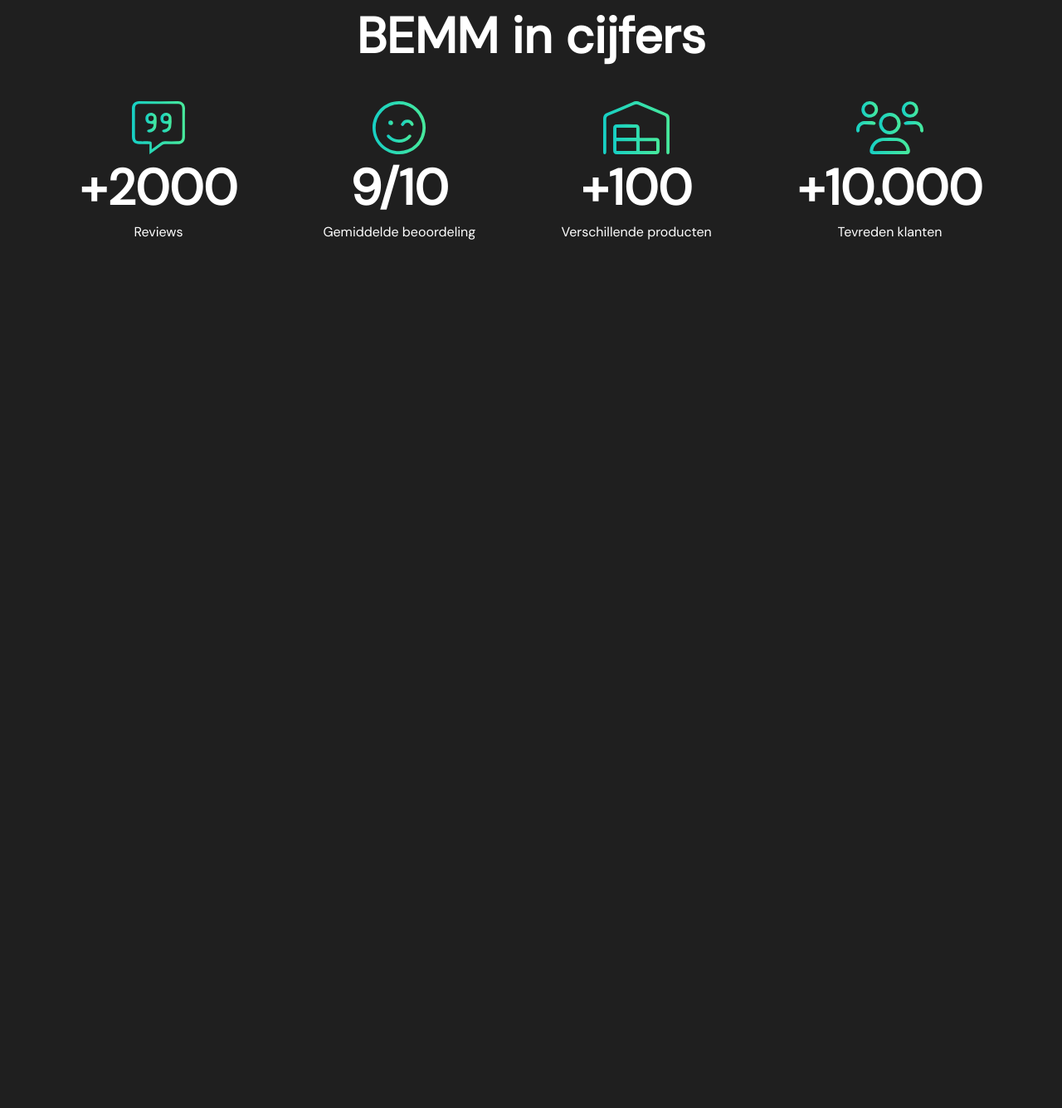
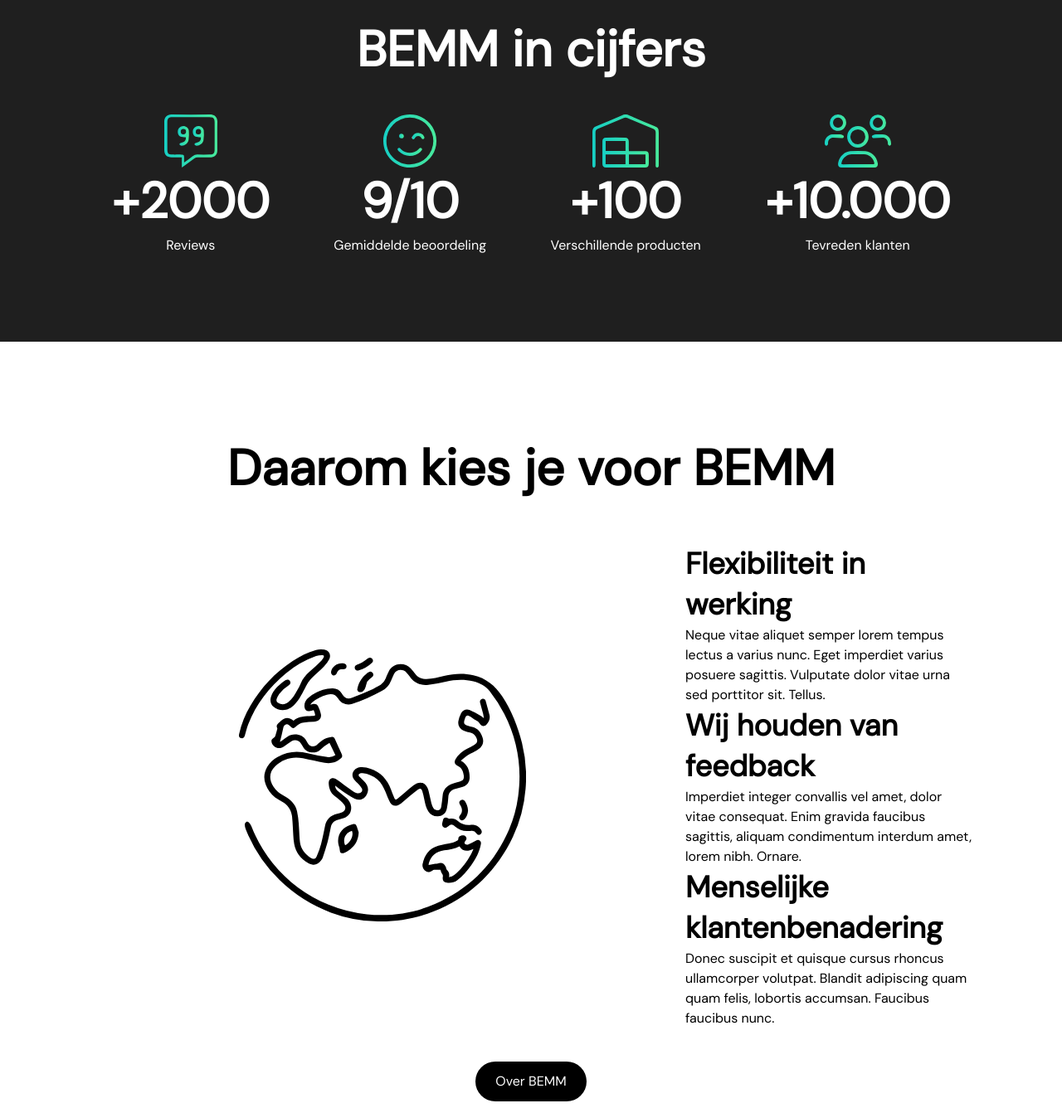
Before and after one commit to Cooliolio/BEMMWebsite, a website: page src/index.html in a window 1280 px wide. Shown: the part 771-2107 px from the top of the page at 83% size. Before the commit the page ends 1099 px from the top, so only its background shows below. Drawn offline with Linux system fonts and the light colour scheme.

Commit message:
Adding why us section

```diff
--- a/src/css/styles.css
+++ b/src/css/styles.css
@@ -12,5 +12,11 @@
     @apply leading-snug;
     @apply font-semibold;
   }
+  h3 {
+    @apply text-3xl;
+    @apply sm:text-4xl;
+    @apply leading-snug;
+    @apply font-semibold;
+  }
   /* ... */
 }
--- a/src/index.html
+++ b/src/index.html
@@ -11,9 +11,9 @@
       rel="stylesheet"
     />
 
-    <link href="css/style.css" rel="stylesheet" />
+    <link href="/src/css/style.css" rel="stylesheet" />
   </head>
-  <body class="text-white bg-darkgrey font-dm-sans">
+  <body class="text-white bg-darkgrey font-dm-sans w-full">
     <nav class="bg-grey py-5 pl-6 sm:py-8 sm:pl-24 md:bg-darkgrey">
       <div>
         <a href="#" class="flex items-center">
@@ -33,23 +33,27 @@
         <img
           src="/src/assets/images/header.jpg"
           alt="BEMM Logo"
-          class="mx-auto object-cover"
+          class="mx-auto max-h-96"
         />
       </div>
-      <div class="header-description mx-6 sm:flex-1 sm:mt-20">
+      <div class="header-description mx-6 sm:flex-1 sm:mt-20 sm:pr-20">
         <h2>Wij verdelen kwalitatieve producten binnen Europa</h2>
         <p class="mt-6">
           Bemm group staat voor de aan- en verkoop van kwalitatieve producten
           van internationale partners binnen Europa
         </p>
-        <div class="flex flex-wrap mt-6">
-          <button class="rounded-full bg-white text-grey px-6 py-3">
+        <div class="flex flex-wrap mt-6 sm:flex-row">
+          <button
+            class="rounded-full bg-white text-grey px-6 py-3 sm:hover:bg-opacity-80 sm:m-2"
+          >
             Maak een afspraak
           </button>
           <div
-            class="mt-4 p-0.5 m bg-gradient-to-tr from-bemmblue to-bemmgreen rounded-full sm:ml-4 sm:mt-0"
+            class="mt-4 p-0.5 bg-gradient-to-tr from-bemmblue to-bemmgreen rounded-full sm:m-2"
           >
-            <button class="rounded-full bg-darkgrey text-white px-6 py-3">
+            <button
+              class="rounded-full bg-darkgrey text-white px-6 py-3 sm:hover:bg-grey"
+            >
               Ontdek onze merken
             </button>
           </div>
@@ -61,7 +65,7 @@
       <section id="numbers">
         <h2 class="text-center">BEMM in cijfers</h2>
         <div
-          class="flex py-3 flex-col sm:flex-wrap sm:flex-row justify-between sm:px-24 sm:py-6"
+          class="flex py-3 mb-16 flex-col sm:flex-wrap sm:flex-row justify-around sm:px-24 sm:pt-6 sm:mb-20"
         >
           <div class="text-center py-3">
             <img
@@ -97,6 +101,51 @@
           </div>
         </div>
       </section>
+      <!-- Why choose us -->
+      <section id="whychooseus" class="bg-white text-black px-6 sm:px-24">
+        <h2 class="text-center pt-14 pb-8 sm:pt-28 sm:pb-12">
+          Daarom kies je voor BEMM
+        </h2>
+        <div class="flex flex-col sm:flex-row items-center">
+          <img
+            src="/src/assets/icons/world.svg"
+            class="w-3/5 py-6 sm:flex-1 sm:px-48"
+          />
+          <div class="flex flex-col justify-between sm:w-2/5 sm:mr-3 sm:flex-1">
+            <article>
+              <h3>Flexibiliteit in werking</h3>
+              <p>
+                Neque vitae aliquet semper lorem tempus lectus a varius nunc.
+                Eget imperdiet varius posuere sagittis. Vulputate dolor vitae
+                urna sed porttitor sit. Tellus.
+              </p>
+            </article>
+            <article>
+              <h3>Wij houden van feedback</h3>
+              <p>
+                Imperdiet integer convallis vel amet, dolor vitae consequat.
+                Enim gravida faucibus sagittis, aliquam condimentum interdum
+                amet, lorem nibh. Ornare.
+              </p>
+            </article>
+            <article>
+              <h3>Menselijke klantenbenadering</h3>
+              <p>
+                Donec suscipit et quisque cursus rhoncus ullamcorper volutpat.
+                Blandit adipiscing quam quam felis, lobortis accumsan. Faucibus
+                faucibus nunc.
+              </p>
+            </article>
+          </div>
+        </div>
+        <div class="flex justify-center mt-8">
+          <button
+            class="rounded-full w-fit bg-black text-white px-6 py-3 sm:hover:bg-opacity-80 sm:m-2"
+          >
+            Over BEMM
+          </button>
+        </div>
+      </section>
     </main>
   </body>
 </html>
```
Also changed, not shown: dist/output.css (deleted), src/assets/icons/world.svg (added), src/css/style.css.
